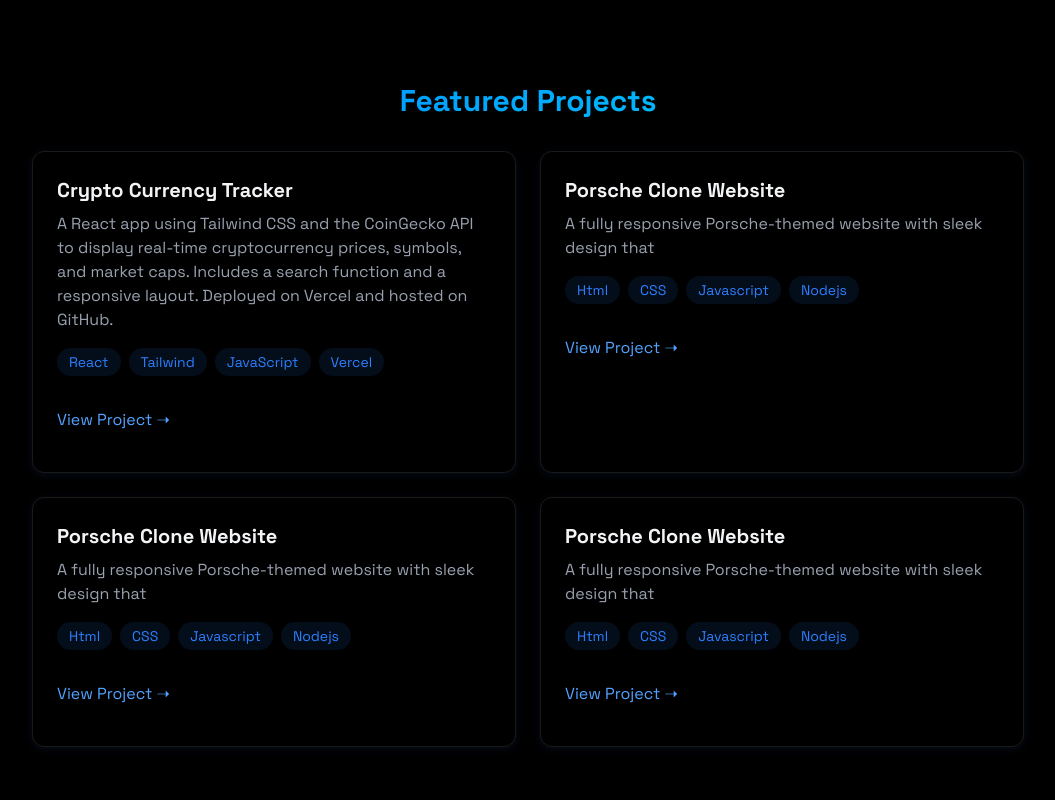
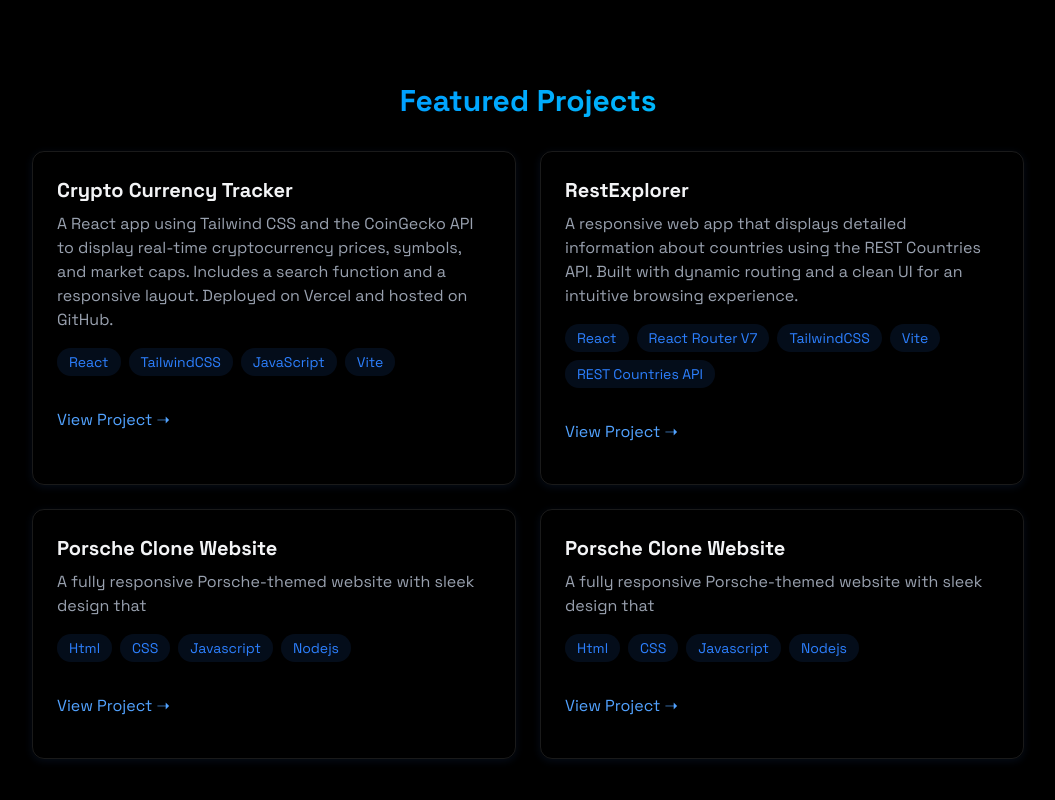
Before and after one commit to Monil3571/Monil-Portfolio, a React (Vite) app: page / in a window 1280 px wide. Shown: the part 1701-2501 px from the top of the page, without its empty margins (112-1167 px from the left). Built offline with nearby package versions, Linux system fonts and the light colour scheme.

Commit message:
added rest explorer project

```diff
--- a/src/components/sections/Projects.jsx
+++ b/src/components/sections/Projects.jsx
@@ -25,7 +25,8 @@
                 Vercel and hosted on GitHub.
               </p>
               <div className="flex flex-wrap gap-2 mb-4">
-                {["React", "Tailwind", "JavaScript", "Vercel"].map((tech, key) => (
+                {["React", "TailwindCSS", "JavaScript", "Vite"].map(
+                  (tech, key) => (
                     <span
                       key={key}
                       className="bg-blue-500/10 text-blue-500 py-1 px-3 rounded-full text-sm hover:bg-blue-500/20
@@ -34,7 +35,8 @@
                     >
                       {tech}
                     </span>
-                ))}
+                  )
+                )}
               </div>
 
               <div className="flex justify-between items-center">
@@ -50,13 +52,15 @@
             <div className="p-6 rounded-xl border border-white/10 hover:-translate-y-1 hover:border-blue-500/30 shadow-[0_2px_8px_rgba(59,130,246,0.1)] transition-all ">
               <h3 className="text-xl font-bold mb-2">
                 {" "}
-                Porsche Clone Website{" "}
+                RestExplorer{" "}
               </h3>
               <p className="text-gray-400 mb-4">
-                A fully responsive Porsche-themed website with sleek design that
+                A responsive web app that displays detailed information about
+                countries using the REST Countries API. Built with dynamic
+                routing and a clean UI for an intuitive browsing experience.
               </p>
               <div className="flex flex-wrap gap-2 mb-4">
-                {["Html", "CSS", "Javascript", "Nodejs"].map((tech, key) => (
+                {["React", "React Router V7", "TailwindCSS", "Vite", "REST Countries API"].map((tech, key) => (
                   <span
                     key={key}
                     className="bg-blue-500/10 text-blue-500 py-1 px-3 rounded-full text-sm hover:bg-blue-500/20
@@ -70,7 +74,7 @@
 
               <div className="flex justify-between items-center">
                 <a
-                  href="https://monil3571.github.io/Final-project-css/"
+                  href="https://rest-explorer.monilpatel.dev/"
                   className="text-blue-400 hover:text-blue-300 transition-colors my-4"
                 >
                   {" "}
```
Lines whose indentation alone changed are shown as unchanged.
